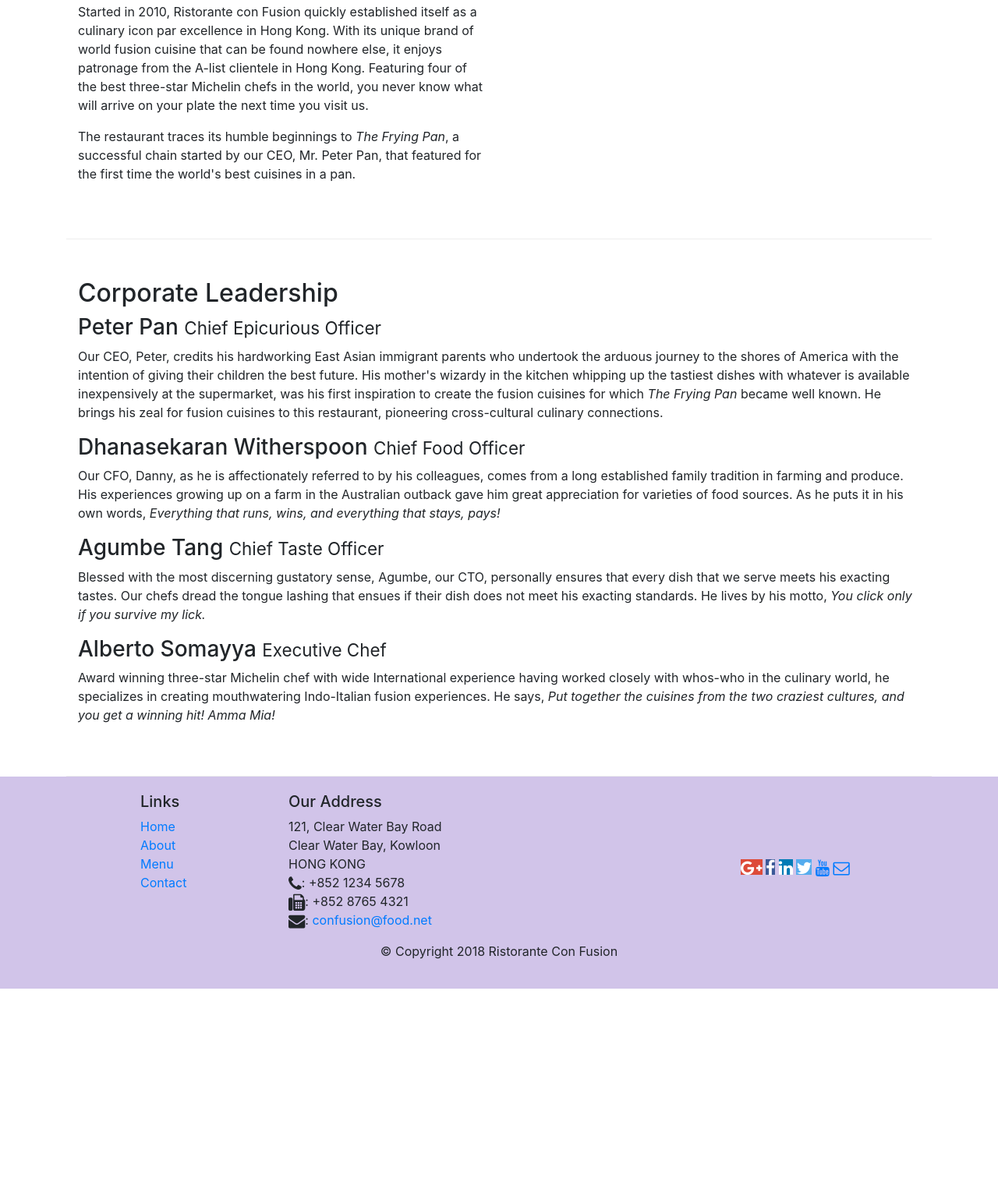
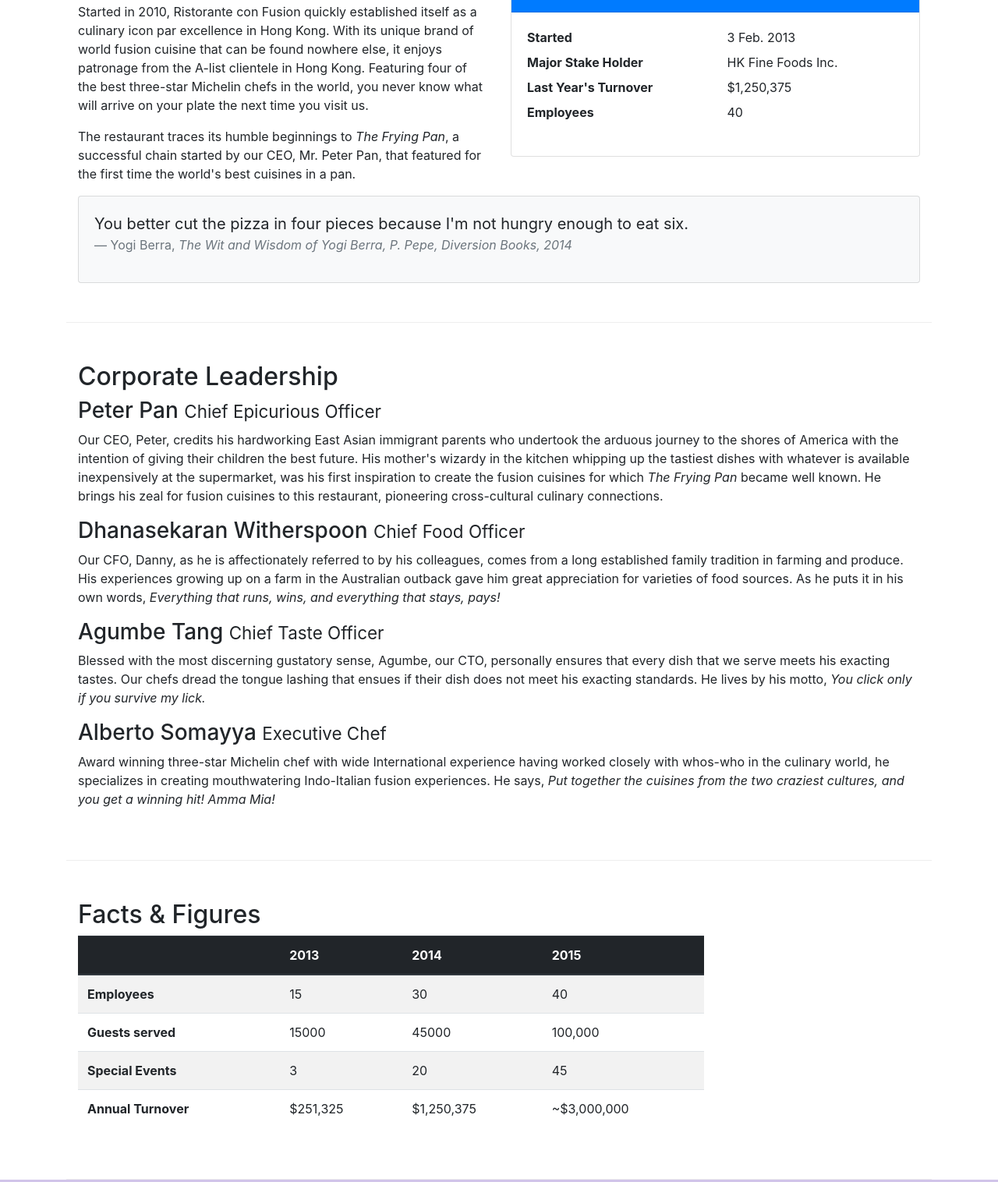
Before and after one commit to rikengala/conFusion, a website: page aboutus.html in a window 1280 px wide. Shown: the part 558-2074 px from the top of the page at 78% size. Before the commit the page ends 1826 px from the top, so only its background shows below. Drawn offline with nearby package versions, Linux system fonts and the light colour scheme.

Commit message:
Tables and Cards

```diff
--- a/aboutus.html
+++ b/aboutus.html
@@ -61,10 +61,36 @@
                 <p>Started in 2010, Ristorante con Fusion quickly established itself as a culinary icon par excellence in Hong Kong. With its unique brand of world fusion cuisine that can be found nowhere else, it enjoys patronage from the A-list clientele in Hong Kong.  Featuring four of the best three-star Michelin chefs in the world, you never know what will arrive on your plate the next time you visit us.</p>
                 <p>The restaurant traces its humble beginnings to <em>The Frying Pan</em>, a successful chain started by our CEO, Mr. Peter Pan, that featured for the first time the world's best cuisines in a pan.</p>
             </div>
-            <div>
+            <div class = "col-sm">
+                <div class="card">
+                    <h3 class="card-header bg-primary text-white">Facts At a Glance</h3>
+                    <div class="card-body">
+                        <dl class="row">
+                            <dt class="col-6">Started</dt>
+                            <dd class="col-6">3 Feb. 2013</dd>
+                            <dt class="col-6">Major Stake Holder</dt>
+                            <dd class="col-6">HK Fine Foods Inc.</dd>
+                            <dt class="col-6">Last Year's Turnover</dt>
+                            <dd class="col-6">$1,250,375</dd>
+                            <dt class="col-6">Employees</dt>
+                            <dd class="col-6">40</dd>
+                        </dl>
+                    </div>
+                </div>
+            </div>
+            <div class="col-12">
+                <div class="card card-body bg-light">
+                    <blockquote class="blockquote">
+                        <p class="mb-0">You better cut the pizza in four pieces because
+                            I'm not hungry enough to eat six.</p>
+                        <footer class="blockquote-footer">Yogi Berra,
+                            <cite title="Source Title">The Wit and Wisdom of Yogi Berra,
+                            P. Pepe, Diversion Books, 2014</cite>
+                        </footer>
+                    </blockquote>
+                </div>
             </div>
         </div>
-
 
         <div class = "row row-content">
             <div class = "col-12">
@@ -79,7 +105,55 @@
                 <p class = "d-none d-sm-block">Award winning three-star Michelin chef with wide International experience having worked closely with whos-who in the culinary world, he specializes in creating mouthwatering Indo-Italian fusion experiences. He says, <em>Put together the cuisines from the two craziest cultures, and you get a winning hit! Amma Mia!</em></p>
             </div>
        </div>
+       <div class = "row row-content">
+           <div class = "col-12 col-sm-9">
+               <h2>Facts &amp; Figures</h2>
+               <div class = "table-responsive">
+                   <table class = "table table-striped">
+                       <thead class = "thead-dark">
+                           <tr>
+                               <th>&nbsp;</th>
+                               <th>2013</th>
+                               <th>2014</th>
+                               <th>2015</th>
+                           </tr>
+                       </thead>
+                       <tbody>
+                           <tr>
+                               <th>Employees</th>
+                               <td>15</td>
+                               <td>30</td>
+                               <td>40</td>
+                           </tr>
+                           <tr>
+                            <th>Guests served</th>
+                            <td>15000</td>
+                            <td>45000</td>
+                            <td>100,000</td>
+                        </tr>
+                        <tr>
+                            <th>Special Events</th>
+                            <td>3</td>
+                            <td>20</td>
+                            <td>45</td>
+                        </tr>
+                        <tr>
+                            <th>Annual Turnover</th>
+                            <td>$251,325</td>
+                            <td>$1,250,375</td>
+                            <td>~$3,000,000</td>
+                        </tr>
+                       </tbody>
+                   </table>
+               </div>
+           </div>
+           <div class = "col-12 col-sm-3">
 
+            </div>
+
+           </div>
+
+       </div>
     </div>
 
     <footer class="footer">
```
